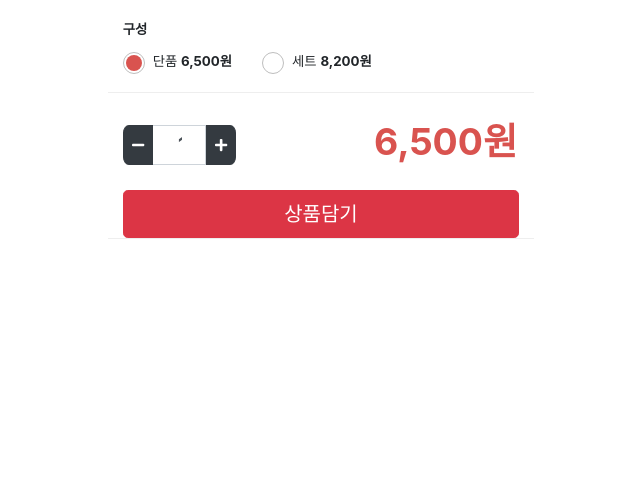
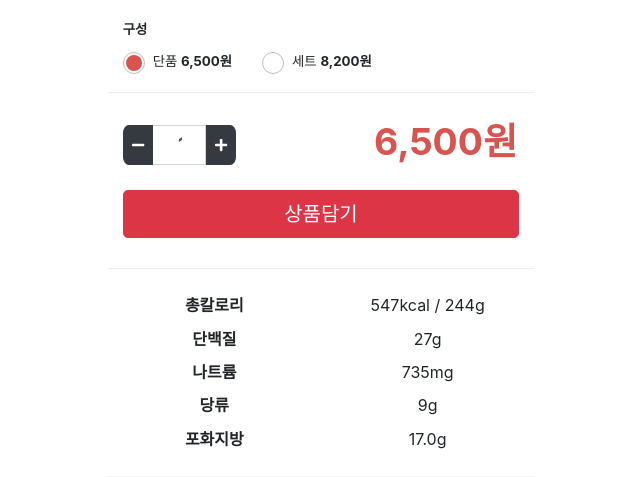
Before and after one commit to chohanjoo/kiosk, a Django app: template menu/templates/menu/order.html in a window 1280 px wide. Shown: the part 438-915 px from the top of the page, without its empty margins (319-959 px from the left). Before the commit the page ends 677 px from the top, so only its background shows below. Run offline with Django 3.2, Linux system fonts and the light colour scheme; the template is opened without the code that fills it, so the values that code supplies are empty; some libraries are stand-ins or nearby versions.

Commit message:
식품영양정보 추가

```diff
--- a/menu/templates/menu/-index.html
+++ b/menu/templates/menu/-index.html
@@ -539,6 +539,7 @@
 <script src="./slick/slick.js" type="text/javascript" charset="utf-8"></script>
 <script type="text/javascript">
     $(document).on('ready', function() {
+
         $('.center').slick({
             dots: true,
             infinite: true,
--- a/menu/templates/menu/order.html
+++ b/menu/templates/menu/order.html
@@ -368,20 +368,22 @@
         </div>
         <div class="row" style="padding-top:20px;">
             <div class="col-sm-0 col-md-2 col-xl-4"></div>
-            <div class="col-sm-12 col-md-8 col-xl-4">
+            <div class="col-sm-12 col-md-8 col-xl-4" style="border-bottom: solid 1px #eee; padding-bottom:30px; padding-left:10; padding-right:10;">
                 <button class="btn btn-danger btn-lg" style="width:100%;">상품담기</button>
             </div>
         </div>
         <div class="row">
-            <div class="col-sm-0 col-md-2 col-xl-4"></div>
-            <div class="col-sm-12 col-md-8 col-xl-4" style="border-top: solid 1px #eee; padding-top:20px; padding-left:0; padding-right:0;">
-
+            <div class="col-0 col-md-2 col-xl-4"></div>
+            <div class="col-6 col-md-4 col-xl-2" style="font-weight:600; font-size: 12pt; text-align:center; line-height: 25pt; border-bottom: solid 1px #eee; padding-right:0; padding-left:0; padding-top:20px; padding-bottom:20px;">
+                총칼로리<br>단백질<br>나트륨<br>당류<br>포화지방
+            </div>
+            <div class="col-6 col-md-4 col-xl-2" style="font-weight:400; font-size: 12pt; text-align:center; line-height: 25pt; border-bottom: solid 1px #eee; padding-right:0; padding-left:0; padding-top:20px; padding-bottom:20px;">
+                547kcal / 244g<br>27g<br>735mg<br>9g<br>17.0g
             </div>
         </div>
         <div class="row">
             <div class="col-sm-0 col-md-2 col-xl-4"></div>
             <div class="col-sm-12 col-md-8 col-xl-4">
-
             </div>
         </div>
         <div class="row">
```
